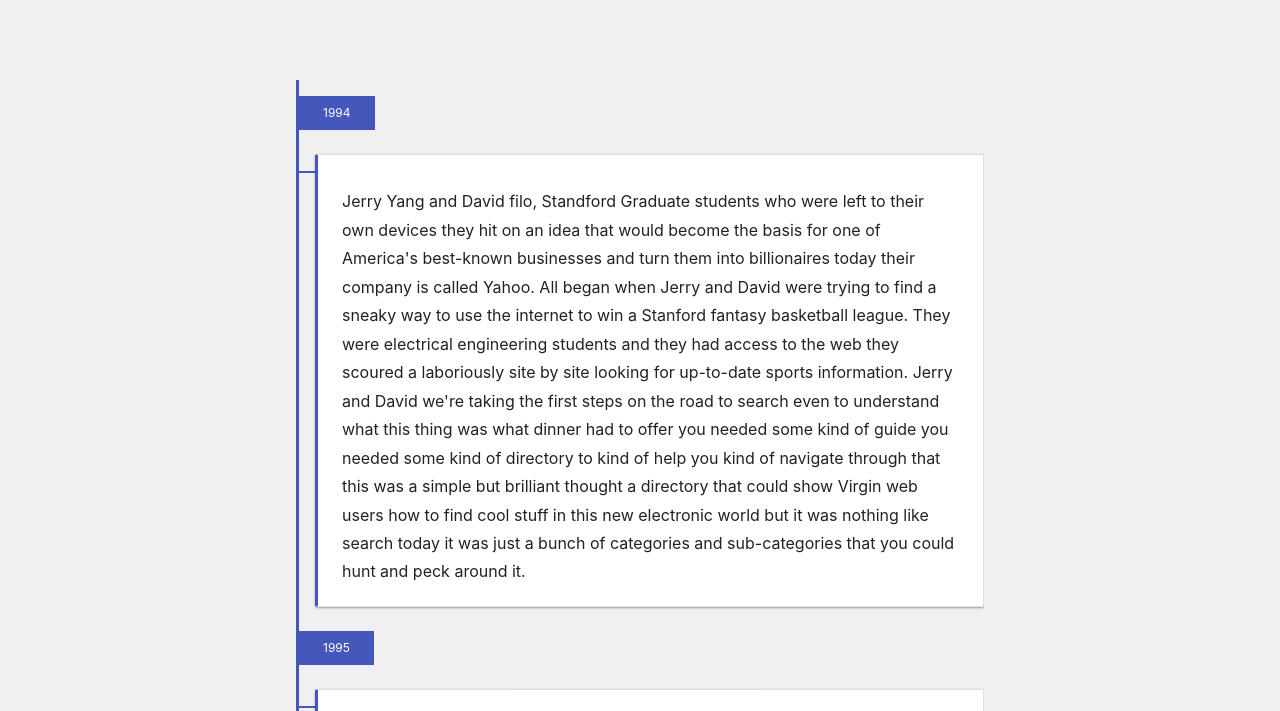
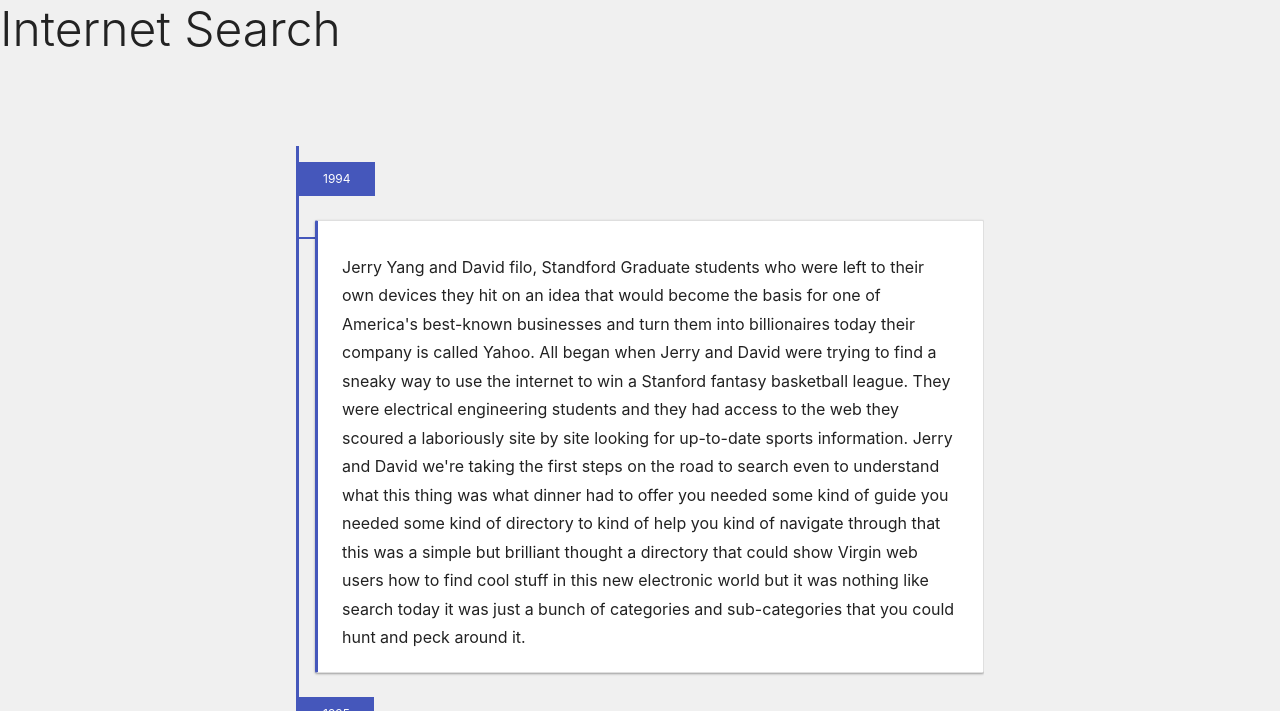
Before and after one commit to Sowmyak91/IS601_Asgmt_HistoryOfInternet, a plain HTML site: page Video_3.html in a window 1280 px wide. Shown: the part 110-821 px from the top of the page. Drawn offline with nearby package versions, Linux system fonts and the light colour scheme.

Commit message:
Bug fix
Bug: Added missing heading for Video_3.html.

```diff
--- a/Video_3.html
+++ b/Video_3.html
@@ -67,6 +67,7 @@
     <!-- Body -->
 
   <body>
+  <h5 class="display-5">Internet Search</h5>
   <style>
 .r-title{
   margin-top: var(--rTitleMarginTop, 0) !important;
```
